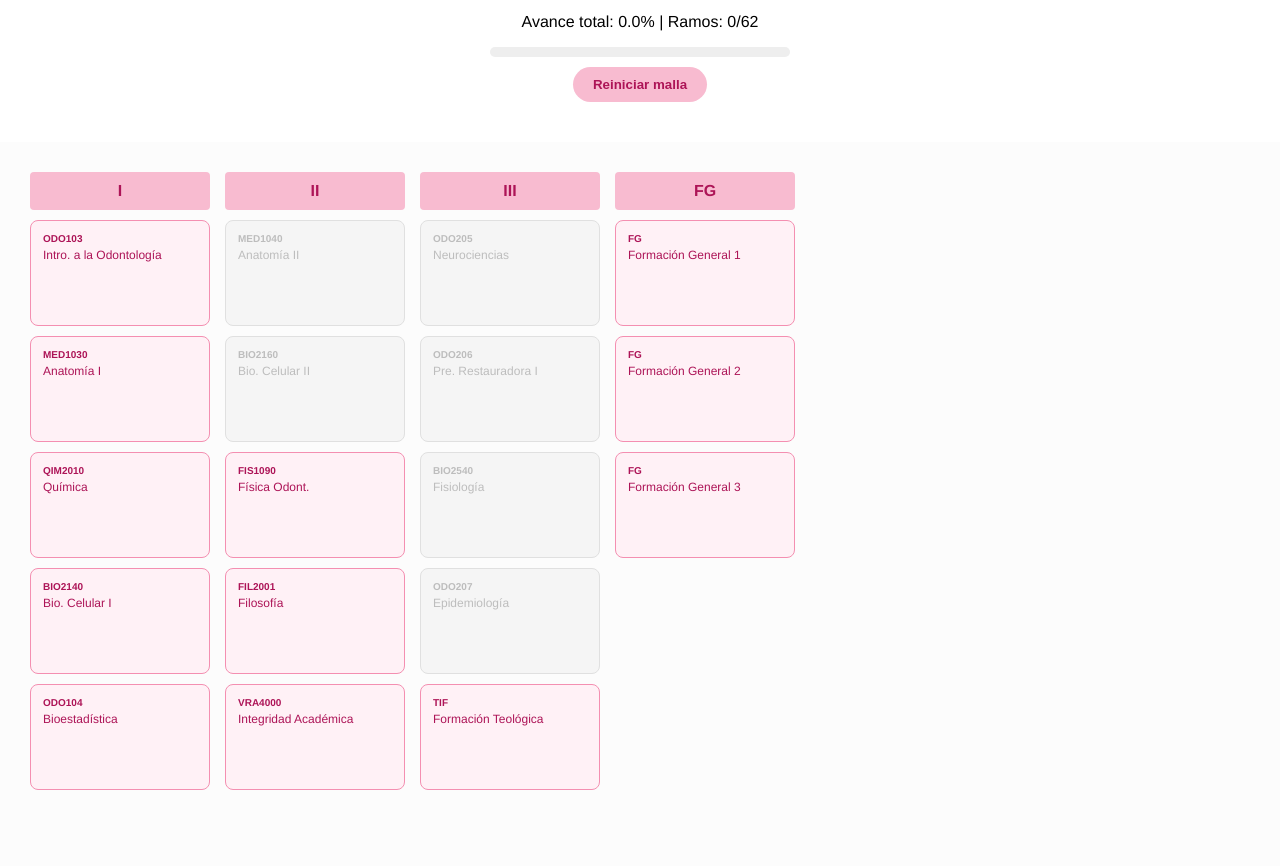
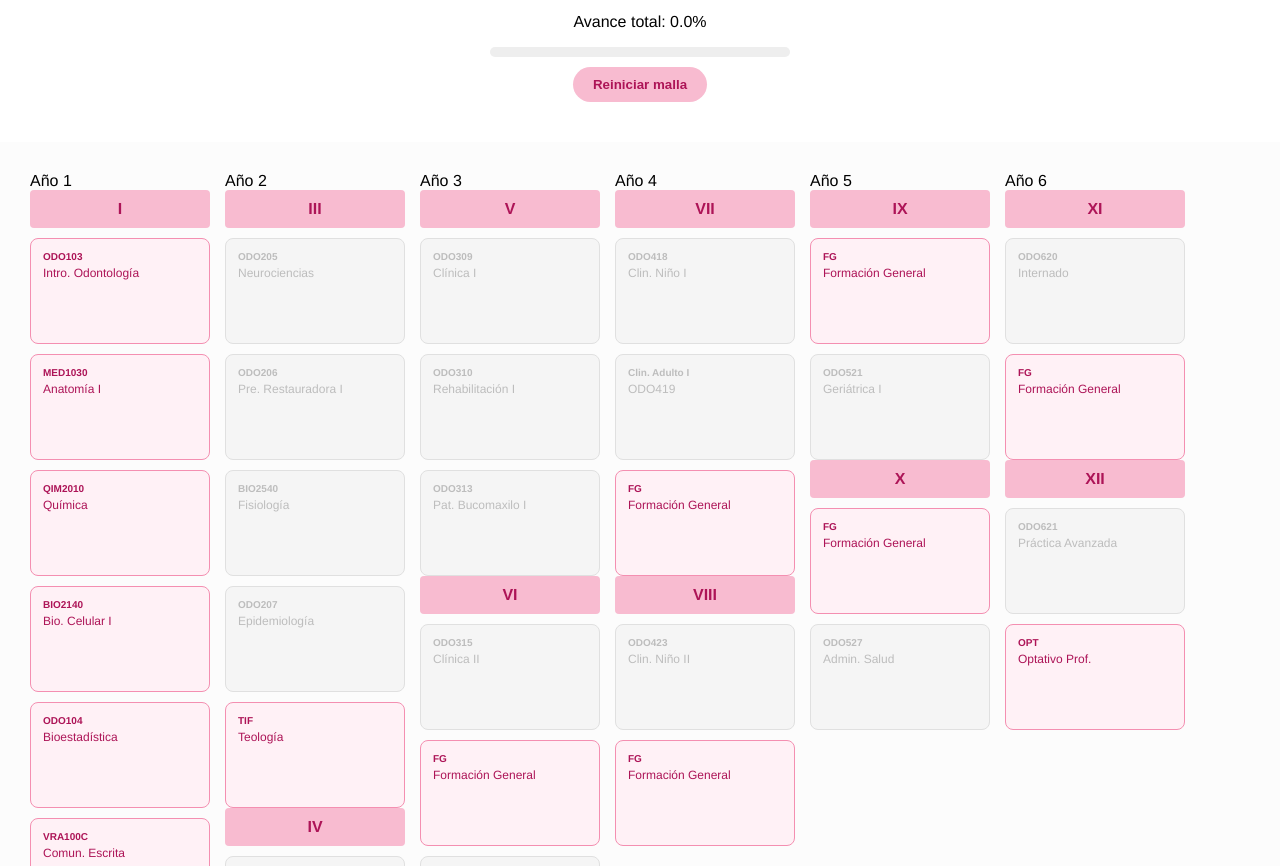
Before and after one commit to florenciacarcamo/mi-malla-odontologia, a plain HTML site: page index.html in a window 1280 px wide. Shown: the part 83-949 px from the top of the page. Before the commit the page ends 903 px from the top, so only its background shows below. Drawn offline with Linux system fonts and the light colour scheme.

Commit message:
Update index.html

```diff
--- a/index.html
+++ b/index.html
@@ -3,52 +3,130 @@
 <head>
     <meta charset="UTF-8">
     <meta name="viewport" content="width=device-width, initial-scale=1.0">
-    <title>Malla Interactiva Odontología UC</title>
+    <title>Malla Odontología UC</title>
     <link rel="stylesheet" href="style.css">
 </head>
 <body>
     <div class="header-malla">
         <h1>Malla Interactiva – Odontología – UC</h1>
         <div class="stats-container">
-            <p>Avance total: <span id="porcentaje">0.0</span>% | Ramos: <span id="contador">0</span>/62</p>
+            <p>Avance total: <span id="porcentaje">0.0</span>%</p>
             <div class="progress-bar"><div id="progress-fill"></div></div>
         </div>
         <button onclick="reiniciarMalla()" class="btn-reiniciar">Reiniciar malla</button>
     </div>
 
     <div class="malla-container">
+        <div class="anio-col">
+            <div class="anio-header">Año 1</div>
+            <div class="semestres-wrapper">
                 <div class="semestre">
                     <div class="sem-header">I</div>
-            <div class="ramo disponible" id="ODO103" onclick="marcar('ODO103')"><span class="sigla">ODO103</span><p>Intro. a la Odontología</p></div>
+                    <div class="ramo disponible" id="ODO103" onclick="marcar('ODO103')"><span class="sigla">ODO103</span><p>Intro. Odontología</p></div>
                     <div class="ramo disponible" id="MED1030" onclick="marcar('MED1030')"><span class="sigla">MED1030</span><p>Anatomía I</p></div>
                     <div class="ramo disponible" id="QIM2010" onclick="marcar('QIM2010')"><span class="sigla">QIM2010</span><p>Química</p></div>
                     <div class="ramo disponible" id="BIO2140" onclick="marcar('BIO2140')"><span class="sigla">BIO2140</span><p>Bio. Celular I</p></div>
                     <div class="ramo disponible" id="ODO104" onclick="marcar('ODO104')"><span class="sigla">ODO104</span><p>Bioestadística</p></div>
+                    <div class="ramo disponible" id="VRA100C" onclick="marcar('VRA100C')"><span class="sigla">VRA100C</span><p>Comun. Escrita</p></div>
                 </div>
-
                 <div class="semestre">
                     <div class="sem-header">II</div>
                     <div class="ramo bloqueado" id="MED1040" data-req="MED1030" onclick="marcar('MED1040')"><span class="sigla">MED1040</span><p>Anatomía II</p></div>
                     <div class="ramo bloqueado" id="BIO2160" data-req="BIO2140" onclick="marcar('BIO2160')"><span class="sigla">BIO2160</span><p>Bio. Celular II</p></div>
                     <div class="ramo disponible" id="FIS1090" onclick="marcar('FIS1090')"><span class="sigla">FIS1090</span><p>Física Odont.</p></div>
                     <div class="ramo disponible" id="FIL2001" onclick="marcar('FIL2001')"><span class="sigla">FIL2001</span><p>Filosofía</p></div>
-            <div class="ramo disponible" id="VRA4000" onclick="marcar('VRA4000')"><span class="sigla">VRA4000</span><p>Integridad Académica</p></div>
+                    <div class="ramo disponible" id="VRA4000" onclick="marcar('VRA4000')"><span class="sigla">VRA4000</span><p>Integridad Acad.</p></div>
+                </div>
+            </div>
         </div>
 
+        <div class="anio-col">
+            <div class="anio-header">Año 2</div>
+            <div class="semestres-wrapper">
                 <div class="semestre">
                     <div class="sem-header">III</div>
                     <div class="ramo bloqueado" id="ODO205" data-req="MED1040" onclick="marcar('ODO205')"><span class="sigla">ODO205</span><p>Neurociencias</p></div>
                     <div class="ramo bloqueado" id="ODO206" data-req="ODO103" onclick="marcar('ODO206')"><span class="sigla">ODO206</span><p>Pre. Restauradora I</p></div>
                     <div class="ramo bloqueado" id="BIO2540" data-req="BIO2160" onclick="marcar('BIO2540')"><span class="sigla">BIO2540</span><p>Fisiología</p></div>
                     <div class="ramo bloqueado" id="ODO207" data-req="ODO104" onclick="marcar('ODO207')"><span class="sigla">ODO207</span><p>Epidemiología</p></div>
-            <div class="ramo disponible" id="TIF" onclick="marcar('TIF')"><span class="sigla">TIF</span><p>Formación Teológica</p></div>
+                    <div class="ramo disponible" id="TIF" onclick="marcar('TIF')"><span class="sigla">TIF</span><p>Teología</p></div>
+                </div>
+                <div class="semestre">
+                    <div class="sem-header">IV</div>
+                    <div class="ramo bloqueado" id="ODO210" data-req="ODO206" onclick="marcar('ODO210')"><span class="sigla">ODO210</span><p>Pre. Restauradora II</p></div>
+                    <div class="ramo bloqueado" id="ODO211" data-req="ODO103" onclick="marcar('ODO211')"><span class="sigla">ODO211</span><p>Intr. Clínica</p></div>
+                    <div class="ramo disponible" id="ODO208" onclick="marcar('ODO208')"><span class="sigla">ODO208</span><p>Microbiología</p></div>
+                    <div class="ramo disponible" id="ODO209" onclick="marcar('ODO209')"><span class="sigla">ODO209</span><p>Imagenología I</p></div>
+                    <div class="ramo bloqueado" id="ODO212" data-req="BIO2160" onclick="marcar('ODO212')"><span class="sigla">ODO212</span><p>Patología Gen.</p></div>
+                </div>
+            </div>
         </div>
 
+        <div class="anio-col">
+            <div class="anio-header">Año 3</div>
+            <div class="semestres-wrapper">
                 <div class="semestre">
-            <div class="sem-header">FG</div>
-            <div class="ramo disponible" id="FG1" onclick="marcar('FG1')"><span class="sigla">FG</span><p>Formación General 1</p></div>
-            <div class="ramo disponible" id="FG2" onclick="marcar('FG2')"><span class="sigla">FG</span><p>Formación General 2</p></div>
-            <div class="ramo disponible" id="FG3" onclick="marcar('FG3')"><span class="sigla">FG</span><p>Formación General 3</p></div>
+                    <div class="sem-header">V</div>
+                    <div class="ramo bloqueado" id="ODO309" data-req="ODO211" onclick="marcar('ODO309')"><span class="sigla">ODO309</span><p>Clínica I</p></div>
+                    <div class="ramo bloqueado" id="ODO310" data-req="ODO210" onclick="marcar('ODO310')"><span class="sigla">ODO310</span><p>Rehabilitación I</p></div>
+                    <div class="ramo bloqueado" id="ODO313" data-req="ODO212" onclick="marcar('ODO313')"><span class="sigla">ODO313</span><p>Pat. Bucomaxilo I</p></div>
+                </div>
+                <div class="semestre">
+                    <div class="sem-header">VI</div>
+                    <div class="ramo bloqueado" id="ODO315" data-req="ODO309" onclick="marcar('ODO315')"><span class="sigla">ODO315</span><p>Clínica II</p></div>
+                    <div class="ramo disponible" id="FG1" onclick="marcar('FG1')"><span class="sigla">FG</span><p>Formación General</p></div>
+                    <div class="ramo bloqueado" id="ODO317" data-req="ODO207" onclick="marcar('ODO317')"><span class="sigla">ODO317</span><p>Salud Pública</p></div>
+                </div>
+            </div>
+        </div>
+
+        <div class="anio-col">
+            <div class="anio-header">Año 4</div>
+            <div class="semestres-wrapper">
+                <div class="semestre">
+                    <div class="sem-header">VII</div>
+                    <div class="ramo bloqueado" id="ODO418" data-req="ODO315" onclick="marcar('ODO418')"><span class="sigla">ODO418</span><p>Clin. Niño I</p></div>
+                    <div class="ramo bloqueado" id="ODO419" data-req="ODO315" onclick="marcar('ODO419')"><span class="sigla">Clin. Adulto I</span><p>ODO419</p></div>
+                    <div class="ramo disponible" id="FG2" onclick="marcar('FG2')"><span class="sigla">FG</span><p>Formación General</p></div>
+                </div>
+                <div class="semestre">
+                    <div class="sem-header">VIII</div>
+                    <div class="ramo bloqueado" id="ODO423" data-req="ODO418" onclick="marcar('ODO423')"><span class="sigla">ODO423</span><p>Clin. Niño II</p></div>
+                    <div class="ramo disponible" id="FG3" onclick="marcar('FG3')"><span class="sigla">FG</span><p>Formación General</p></div>
+                </div>
+            </div>
+        </div>
+
+        <div class="anio-col">
+            <div class="anio-header">Año 5</div>
+            <div class="semestres-wrapper">
+                <div class="semestre">
+                    <div class="sem-header">IX</div>
+                    <div class="ramo disponible" id="FG4" onclick="marcar('FG4')"><span class="sigla">FG</span><p>Formación General</p></div>
+                    <div class="ramo disponible" id="ODO521" data-req="ODO419" onclick="marcar('ODO521')"><span class="sigla">ODO521</span><p>Geriátrica I</p></div>
+                </div>
+                <div class="semestre">
+                    <div class="sem-header">X</div>
+                    <div class="ramo disponible" id="FG5" onclick="marcar('FG5')"><span class="sigla">FG</span><p>Formación General</p></div>
+                    <div class="ramo bloqueado" id="ODO527" data-req="ODO317" onclick="marcar('ODO527')"><span class="sigla">ODO527</span><p>Admin. Salud</p></div>
+                </div>
+            </div>
+        </div>
+
+        <div class="anio-col">
+            <div class="anio-header">Año 6</div>
+            <div class="semestres-wrapper">
+                <div class="semestre">
+                    <div class="sem-header">XI</div>
+                    <div class="ramo bloqueado" id="ODO620" data-req="ODO523" onclick="marcar('ODO620')"><span class="sigla">ODO620</span><p>Internado</p></div>
+                    <div class="ramo disponible" id="FG6" onclick="marcar('FG6')"><span class="sigla">FG</span><p>Formación General</p></div>
+                </div>
+                <div class="semestre">
+                    <div class="sem-header">XII</div>
+                    <div class="ramo bloqueado" id="ODO621" data-req="ODO620" onclick="marcar('ODO621')"><span class="sigla">ODO621</span><p>Práctica Avanzada</p></div>
+                    <div class="ramo disponible" id="OPT" onclick="marcar('OPT')"><span class="sigla">OPT</span><p>Optativo Prof.</p></div>
+                </div>
+            </div>
         </div>
     </div>
     <script src="script.js"></script>
```
Lines whose indentation alone changed are shown as unchanged.
